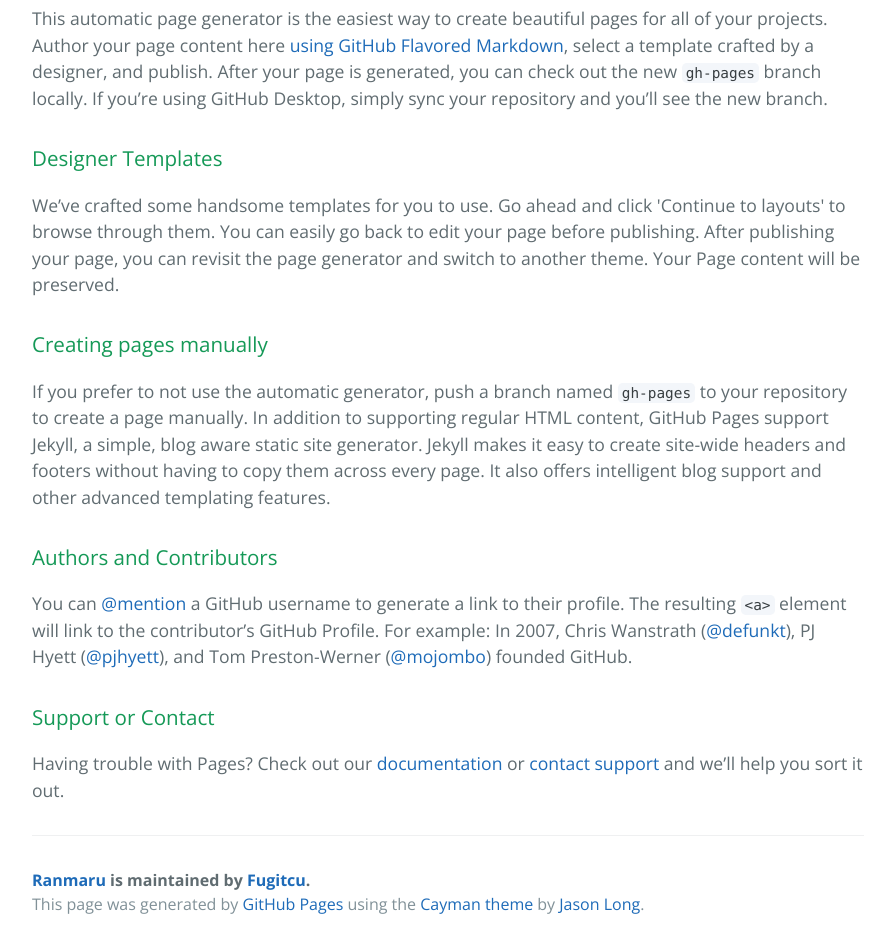
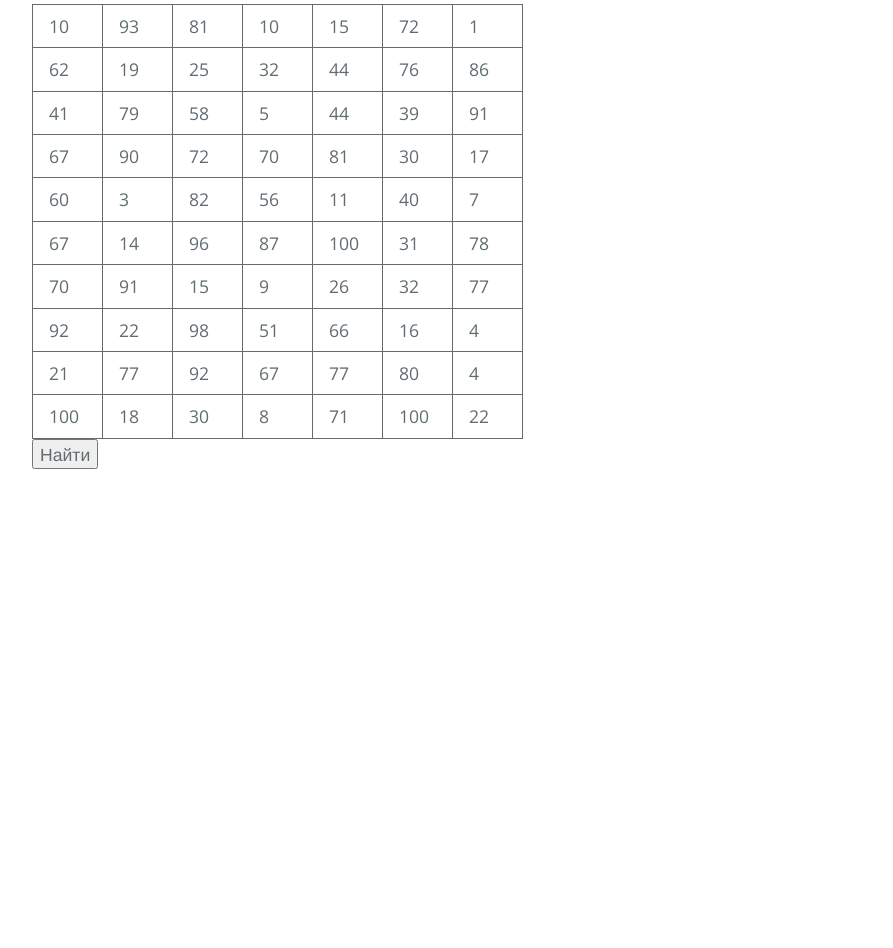
Before and after one commit to Fugitcu/Ranmaru, a plain HTML site: page index.html in a window 1280 px wide. Shown: the part 411-1359 px from the top of the page, without its empty margins (192-1085 px from the left). After the commit the page ends 912 px from the top, so only its background shows below. Drawn offline with nearby package versions, Linux system fonts and the light colour scheme.

Commit message:
Update index.html

```diff
--- a/index.html
+++ b/index.html
@@ -22,36 +22,54 @@
       <h3>
 <a id="welcome-to-github-pages" class="anchor" href="#welcome-to-github-pages" aria-hidden="true"><span class="octicon octicon-link"></span></a>Welcome to GitHub Pages.</h3>
 
-<p>This automatic page generator is the easiest way to create beautiful pages for all of your projects. Author your page content here <a href="https://guides.github.com/features/mastering-markdown/">using GitHub Flavored Markdown</a>, select a template crafted by a designer, and publish. After your page is generated, you can check out the new <code>gh-pages</code> branch locally. If you’re using GitHub Desktop, simply sync your repository and you’ll see the new branch.</p>
 
-<h3>
-<a id="designer-templates" class="anchor" href="#designer-templates" aria-hidden="true"><span class="octicon octicon-link"></span></a>Designer Templates</h3>
+	<table id="table"></table>
+    <input id="button" type="button" value="Найти" onClick="search()">
 
-<p>We’ve crafted some handsome templates for you to use. Go ahead and click 'Continue to layouts' to browse through them. You can easily go back to edit your page before publishing. After publishing your page, you can revisit the page generator and switch to another theme. Your Page content will be preserved.</p>
 
-<h3>
-<a id="creating-pages-manually" class="anchor" href="#creating-pages-manually" aria-hidden="true"><span class="octicon octicon-link"></span></a>Creating pages manually</h3>
 
-<p>If you prefer to not use the automatic generator, push a branch named <code>gh-pages</code> to your repository to create a page manually. In addition to supporting regular HTML content, GitHub Pages support Jekyll, a simple, blog aware static site generator. Jekyll makes it easy to create site-wide headers and footers without having to copy them across every page. It also offers intelligent blog support and other advanced templating features.</p>
 
-<h3>
-<a id="authors-and-contributors" class="anchor" href="#authors-and-contributors" aria-hidden="true"><span class="octicon octicon-link"></span></a>Authors and Contributors</h3>
-
-<p>You can <a href="https://github.com/blog/821" class="user-mention">@mention</a> a GitHub username to generate a link to their profile. The resulting <code>&lt;a&gt;</code> element will link to the contributor’s GitHub Profile. For example: In 2007, Chris Wanstrath (<a href="https://github.com/defunkt" class="user-mention">@defunkt</a>), PJ Hyett (<a href="https://github.com/pjhyett" class="user-mention">@pjhyett</a>), and Tom Preston-Werner (<a href="https://github.com/mojombo" class="user-mention">@mojombo</a>) founded GitHub.</p>
-
-<h3>
-<a id="support-or-contact" class="anchor" href="#support-or-contact" aria-hidden="true"><span class="octicon octicon-link"></span></a>Support or Contact</h3>
-
-<p>Having trouble with Pages? Check out our <a href="https://help.github.com/pages">documentation</a> or <a href="https://github.com/contact">contact support</a> and we’ll help you sort it out.</p>
-
-      <footer class="site-footer">
-        <span class="site-footer-owner"><a href="https://github.com/Fugitcu/Ranmaru">Ranmaru</a> is maintained by <a href="https://github.com/Fugitcu">Fugitcu</a>.</span>
-
-        <span class="site-footer-credits">This page was generated by <a href="https://pages.github.com">GitHub Pages</a> using the <a href="https://github.com/jasonlong/cayman-theme">Cayman theme</a> by <a href="https://twitter.com/jasonlong">Jason Long</a>.</span>
-      </footer>
 
     </section>
 
 
   </body>
 </html>
+
+
+<script>
+    var area = document.getElementById("table");
+    var rowsCount = 10;
+    var colCount = 7;
+    for (var i = 0; i<rowsCount; i++){
+        var tr = document.createElement('tr');
+        area.appendChild(tr);
+        for (var j = 0; j<colCount; j++){
+            var td = document.createElement('td');
+            tr.appendChild(td);
+            td.innerHTML = getRandomInt(1,100);
+            td.style.border = "1px";
+            td.style.borderStyle = "solid";
+            td.style.width = "70px";
+            td.style.background = "#fff";
+            //td.addEventListener("click", search);
+        }}
+    function getRandomInt(min,max){
+        return Math.floor(Math.random()*(max-min+1))+min;
+    }
+function search(){
+    var area1 = document.getElementById("table");
+    for (var i = 0; i<area1.rows.length; i++){
+        for (var j = 0; j<area1.rows[0].cells.length; j++){
+            var pos = area1.rows[i].cells[j];
+            var number = pos.innerHTML;
+            var cor = Math.sqrt(number);
+            var nat = cor - Math.round(cor);
+            if (nat == 0){
+                pos.style.backgroundColor = "yellow";
+            } else
+                pos.style.backgroundColor = "violet";
+        }
+    }
+}
+</script>
```
